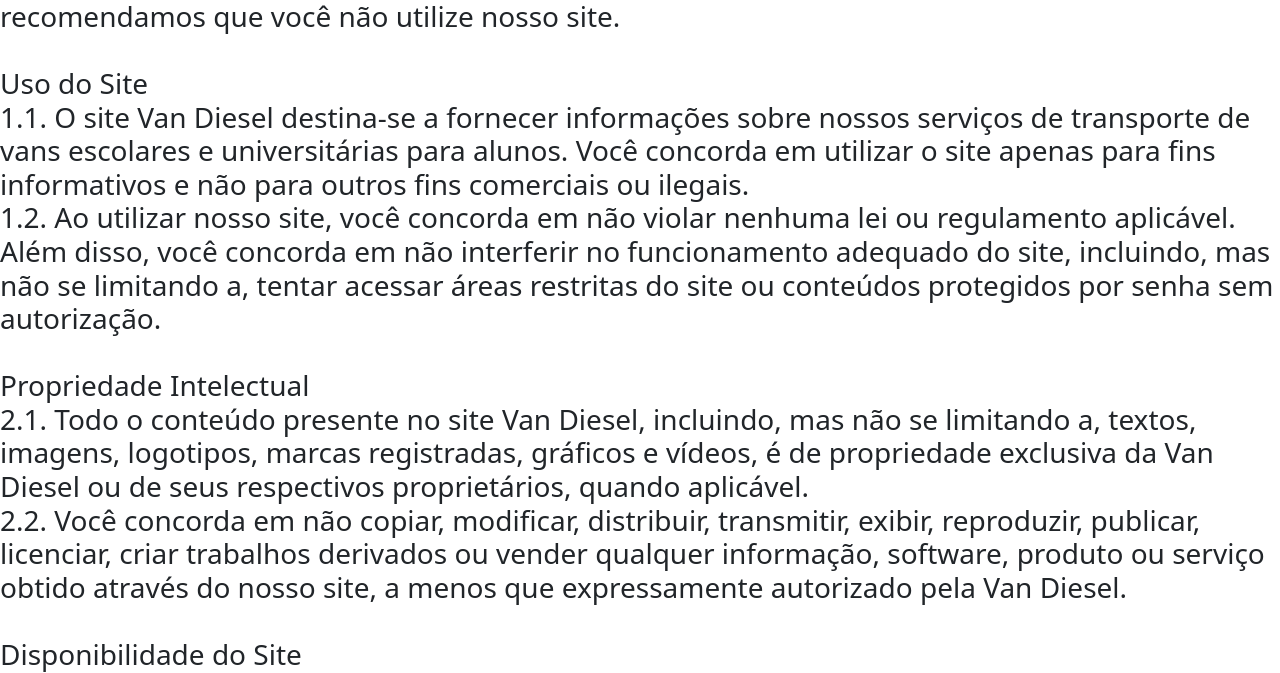
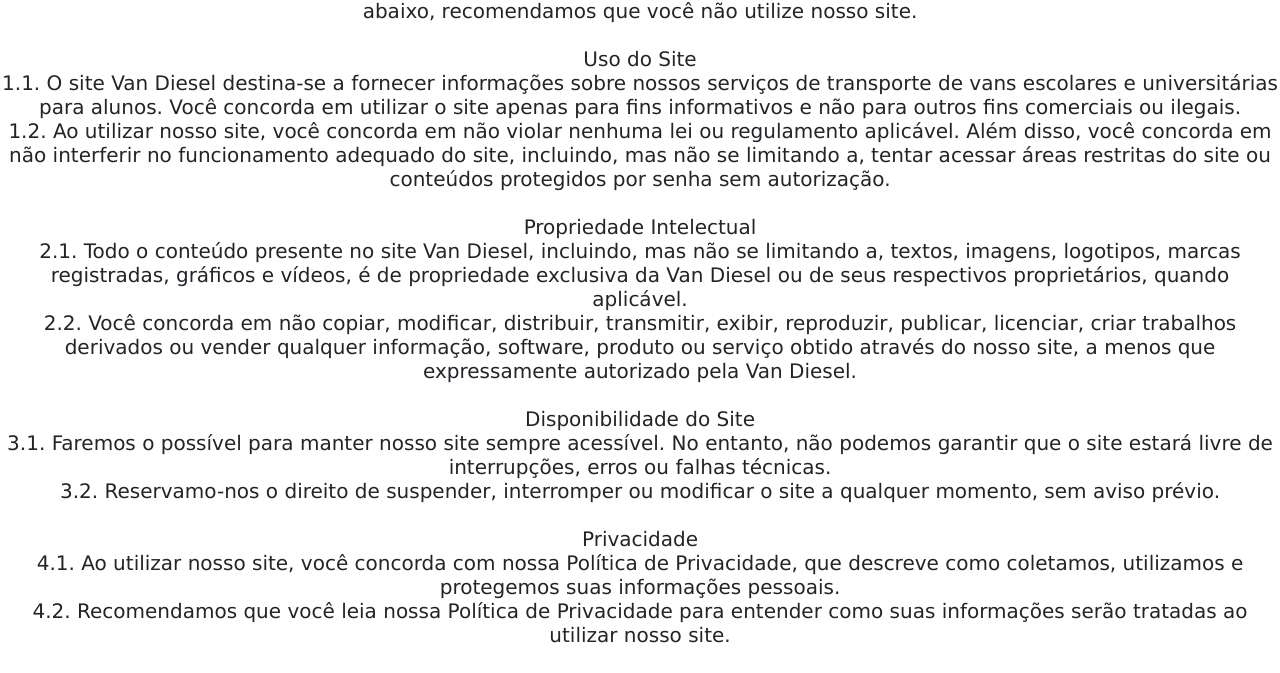
Before and after one commit to ICEI-PUC-Minas-PMGCC-TI/ti-1-pmg-cc-m-20231-tiaw-mobilidade-urbana-3, a plain HTML site: page src/assets/pages/termosdeuso.html in a window 1280 px wide. Shown: the part 237-910 px from the top of the page. Drawn offline with nearby package versions, Linux system fonts and the light colour scheme.

Commit message:
acaba pelo amor de deus

```diff
--- a/src/assets/pages/termosdeuso.html
+++ b/src/assets/pages/termosdeuso.html
@@ -5,7 +5,7 @@
   <meta charset="UTF-8">
   <link href="https://cdn.jsdelivr.net/npm/bootstrap@5.3.0/dist/css/bootstrap.min.css" rel="stylesheet"
     integrity="sha384-9ndCyUaIbzAi2FUVXJi0CjmCapSmO7SnpJef0486qhLnuZ2cdeRhO02iuK6FUUVM" crossorigin="anonymous">
-  <link rel="stylesheet" href="../css/styleequipe.css">
+  <link rel="stylesheet" href="../css/styleHomePage.css">
   <meta name="viewport" content="width=device-width, initial-scale=1.0">
   <title>Van Diesel</title>
 </head>
```
